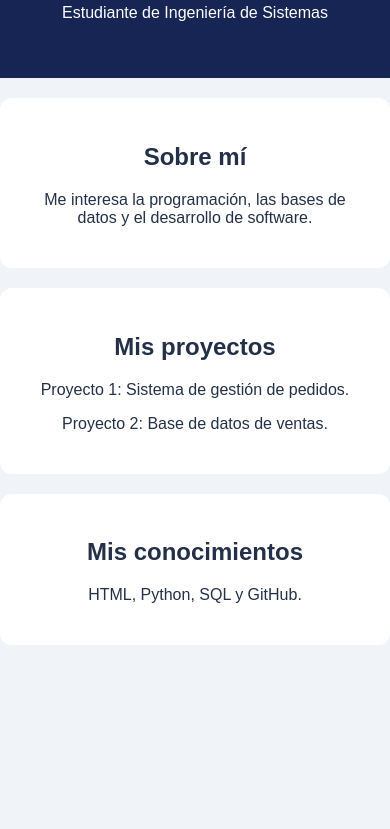
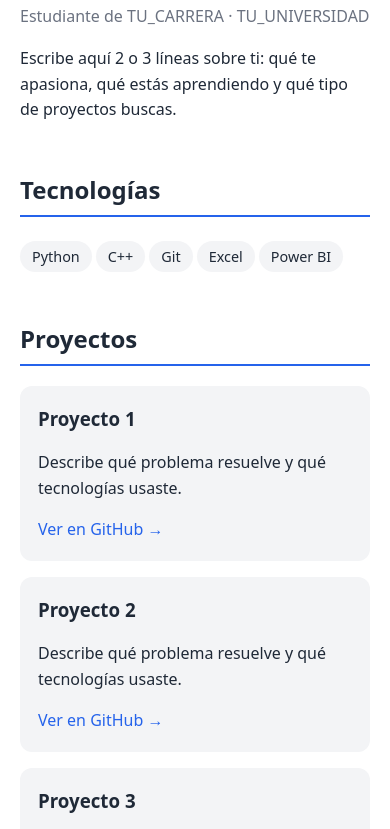
Before and after one commit to Fern44ndo/Mi-portafolio, a plain HTML site: page index.html in a window 390 px wide. Shown: the part 116-945 px from the top of the page. Before the commit the page ends 844 px from the top, so only its background shows below. Drawn offline with Linux system fonts and the light colour scheme.

Commit message:
Revamp portfolio layout and stylesprimer cambio
Updated the portfolio layout and styling with modern design elements, including responsive styles and new sections for technologies and projects.

```diff
--- a/index.html
+++ b/index.html
@@ -1,54 +1,69 @@
-
 <!DOCTYPE html>
 <html lang="es">
 <head>
 <meta charset="UTF-8">
-    <meta name="viewport" content="width=device-width, initial-scale=1.0">
-    <title>Mi Portafolio</title>
+<meta name="viewport" content="width=device-width, initial-scale=1">
+<title>TU_NOMBRE | Portafolio</title>
 <style>
-        body {
-            font-family: Arial, sans-serif;
-            background: #f0f4f8;
-            color: #243047;
-            text-align: center;
-            margin: 0;
+  :root { --bg:#ffffff; --text:#1f2937; --muted:#6b7280; --card:#f3f4f6; --accent:#2563eb; }
+  @media (prefers-color-scheme: dark) {
+    :root { --bg:#111827; --text:#f3f4f6; --muted:#9ca3af; --card:#1f2937; --accent:#60a5fa; }
   }
-        header {
-            background: #172554;
-            color: white;
-            padding: 40px 20px;
-        }
-        section {
-            background: white;
-            margin: 20px auto;
-            padding: 25px;
-            max-width: 650px;
-            border-radius: 12px;
-        }
-        a { color: #2563eb; }
+  * { box-sizing:border-box; }
+  body { margin:0; font-family:system-ui,Arial,sans-serif; background:var(--bg); color:var(--text); line-height:1.6; }
+  main { max-width:860px; margin:0 auto; padding:48px 20px; }
+  h1 { font-size:2.2rem; margin:0 0 4px; }
+  h2 { margin-top:48px; border-bottom:2px solid var(--accent); padding-bottom:6px; }
+  .muted { color:var(--muted); }
+  .grid { display:grid; grid-template-columns:repeat(auto-fit,minmax(250px,1fr)); gap:16px; }
+  .card { background:var(--card); border-radius:12px; padding:18px; }
+  .card h3 { margin:0 0 6px; }
+  a { color:var(--accent); text-decoration:none; }
+  a:hover { text-decoration:underline; }
+  .tags span { display:inline-block; background:var(--card); border-radius:999px; padding:4px 12px; margin:4px 4px 0 0; font-size:.9rem; }
+  footer { margin-top:56px; text-align:center; color:var(--muted); font-size:.9rem; }
 </style>
 </head>
 <body>
+<main>
   <header>
-        <h1>Hola, soy Jose</h1>
-        <p>Estudiante de Ingeniería de Sistemas</p>
+    <h1>TU_NOMBRE</h1>
+    <p class="muted">Estudiante de TU_CARRERA · TU_UNIVERSIDAD</p>
+    <p>Escribe aquí 2 o 3 líneas sobre ti: qué te apasiona, qué estás aprendiendo y qué tipo de proyectos buscas.</p>
   </header>
 
-    <section>
-        <h2>Sobre mí</h2>
-        <p>Me interesa la programación, las bases de datos
-        y el desarrollo de software.</p>
-    </section>
+  <h2>Tecnologías</h2>
+  <div class="tags">
+    <span>Python</span><span>C++</span><span>Git</span><span>Excel</span><span>Power BI</span>
+  </div>
 
-    <section>
-        <h2>Mis proyectos</h2>
-        <p>Proyecto 1: Sistema de gestión de pedidos.</p>
-        <p>Proyecto 2: Base de datos de ventas.</p>
-    </section>
+  <h2>Proyectos</h2>
+  <div class="grid">
+    <div class="card">
+      <h3>Proyecto 1</h3>
+      <p>Describe qué problema resuelve y qué tecnologías usaste.</p>
+      <a href="https://github.com/TU_USUARIO/REPO1">Ver en GitHub →</a>
+    </div>
+    <div class="card">
+      <h3>Proyecto 2</h3>
+      <p>Describe qué problema resuelve y qué tecnologías usaste.</p>
+      <a href="https://github.com/TU_USUARIO/REPO2">Ver en GitHub →</a>
+    </div>
+    <div class="card">
+      <h3>Proyecto 3</h3>
+      <p>Describe qué problema resuelve y qué tecnologías usaste.</p>
+      <a href="https://github.com/TU_USUARIO/REPO3">Ver en GitHub →</a>
+    </div>
+  </div>
 
-    <section>
-        <h2>Mis conocimientos</h2>
-        <p>HTML, Python, SQL y GitHub.</p>
-    </section>
+  <h2>Contacto</h2>
+  <p>
+    <a href="mailto:TU_CORREO">TU_CORREO</a> ·
+    <a href="https://www.linkedin.com/in/TU_PERFIL">LinkedIn</a> ·
+    <a href="https://github.com/TU_USUARIO">GitHub</a>
+  </p>
+
+  <footer>© 2026 TU_NOMBRE</footer>
+</main>
 </body>
 </html>
```
Lines whose indentation alone changed are shown as unchanged.
